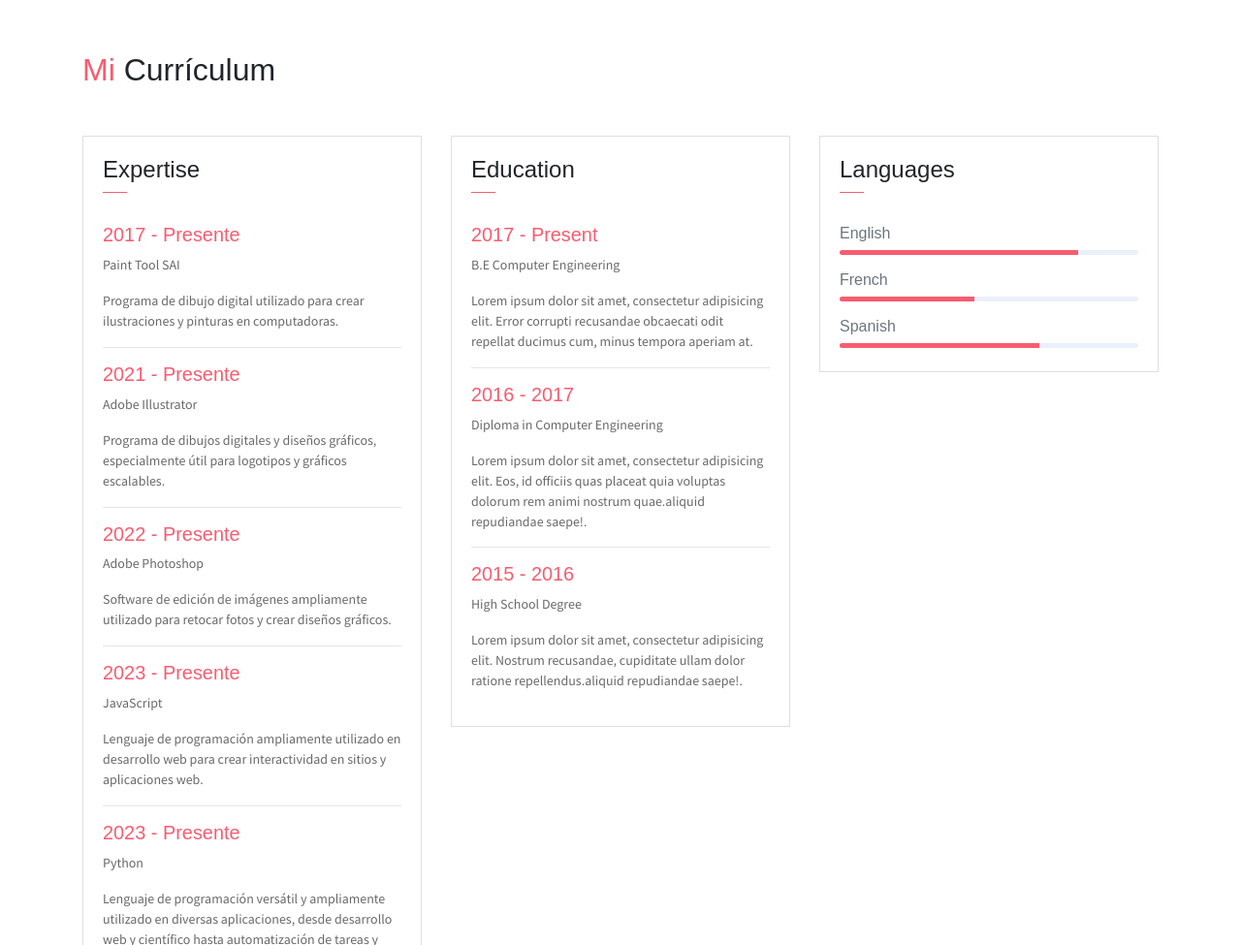
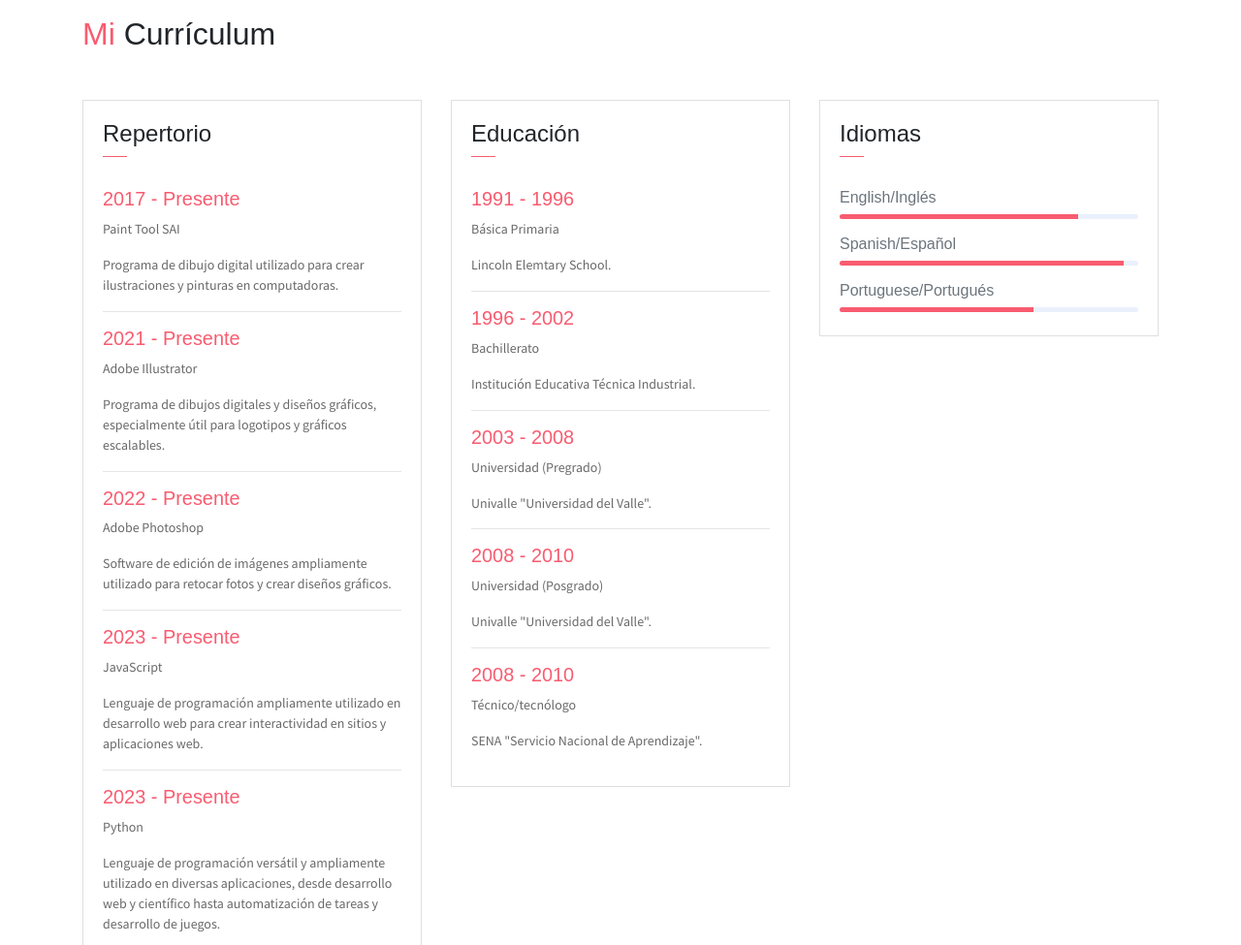
Before and after one commit to JuanEraso23/Curriculum, a website: page public_html/index.html in a window 1280 px wide. Shown: the part 1340-2315 px from the top of the page at 97% size. Drawn offline with Linux system fonts and the light colour scheme; some packages are replaced by stand-ins of ours.

Commit message:
Los miniapartados de Educación e Idiomas fueron editados

```diff
--- a/public_html/index.html
+++ b/public_html/index.html
@@ -103,7 +103,6 @@
                     <div class="col-1 text-danger pt-1"><i class="ti-stats-up icon-lg"></i></div>
                     <div class="col-10 ml-auto mr-3">
                         <h6>Desarrollador WEB</h6>
-                        <p class="subtitle">Pseint</p>
                         <p class="subtitle">JavaScript</p>
                         <p class="subtitle">Python</p>
                         <p class="subtitle">HTML</p>
@@ -124,7 +123,7 @@
                     <div class="card">
                        <div class="card-header">
                             <div class="mt-2">
-                                <h4>Expertise</h4>
+                                <h4>Repertorio</h4>
                                 <span class="line"></span>
                             </div>
                         </div>
@@ -163,23 +162,30 @@
                     <div class="card">
                        <div class="card-header">
                             <div class="mt-2">
-                                <h4>Education</h4>
+                                <h4>Educación</h4>
                                 <span class="line"></span>
                             </div>
                         </div>
                         <div class="card-body">
-                            <h6 class="title text-danger">2017 - Present</h6>
-                            <P>B.E Computer Engineering</P>
-                            <P class="subtitle">Lorem ipsum dolor sit amet, consectetur adipisicing elit. Error corrupti recusandae obcaecati odit repellat ducimus cum, minus tempora aperiam at.</P>
+                            <h6 class="title text-danger">1991 - 1996</h6>
+                            <P>Básica Primaria</P>
+                            <P class="subtitle">Lincoln Elemtary School.</P>
                             <hr>
-                            <h6 class="title text-danger">2016 - 2017</h6>
-                            <P>Diploma in Computer Engineering</P>
-                            <P class="subtitle">Lorem ipsum dolor sit amet, consectetur adipisicing elit. Eos, id officiis quas placeat quia voluptas dolorum rem animi nostrum quae.aliquid repudiandae saepe!.</P>
+                            <h6 class="title text-danger">1996 - 2002</h6>
+                            <P>Bachillerato</P>
+                            <P class="subtitle">Institución Educativa Técnica Industrial.</P>
                             <hr>
-                            <h6 class="title text-danger">2015 - 2016</h6>
-                            <P>High School Degree</P>
-                            <P class="subtitle">Lorem ipsum dolor sit amet, consectetur adipisicing elit. Nostrum recusandae, cupiditate ullam dolor ratione repellendus.aliquid repudiandae saepe!.</P>
-
+                            <h6 class="title text-danger">2003 - 2008</h6>
+                            <P>Universidad (Pregrado)</P>
+                            <P class="subtitle">Univalle "Universidad del Valle".</P>
+                            <hr>
+                            <h6 class="title text-danger">2008 - 2010</h6>
+                            <P>Universidad (Posgrado)</P>
+                            <P class="subtitle">Univalle "Universidad del Valle".</P>
+                            <hr>
+                            <h6 class="title text-danger">2008 - 2010</h6>
+                            <P>Técnico/tecnólogo</P>
+                            <P class="subtitle">SENA "Servicio Nacional de Aprendizaje".</P>
                         </div>
                     </div>
                 </div>
@@ -187,22 +193,22 @@
                     <div class="card">
                        <div class="card-header">
                             <div class="pull-left">
-                                <h4 class="mt-2">Languages</h4>
+                                <h4 class="mt-2">Idiomas</h4>
                                 <span class="line"></span>
                             </div>
                         </div>
                         <div class="card-body pb-2">
-                           <h6>English</h6>
+                           <h6>English/Inglés</h6>
                             <div class="progress mb-3">
                                 <div class="progress-bar bg-danger" role="progressbar" style="width: 80%" aria-valuenow="25" aria-valuemin="0" aria-valuemax="100"></div>
                             </div>
-                            <h6>French</h6>
+                            <h6>Spanish/Español</h6>
                             <div class="progress mb-3">
-                                <div class="progress-bar bg-danger" role="progressbar" style="width: 45%" aria-valuenow="25" aria-valuemin="0" aria-valuemax="100"></div>
+                                <div class="progress-bar bg-danger" role="progressbar" style="width: 95%" aria-valuenow="25" aria-valuemin="0" aria-valuemax="100"></div>
                             </div>
-                            <h6>Spanish</h6>
+                            <h6>Portuguese/Portugués</h6>
                             <div class="progress mb-3">
-                                <div class="progress-bar bg-danger" role="progressbar" style="width: 67%" aria-valuenow="50" aria-valuemin="0" aria-valuemax="100"></div>
+                                <div class="progress-bar bg-danger" role="progressbar" style="width: 65%" aria-valuenow="50" aria-valuemin="0" aria-valuemax="100"></div>
                             </div>
                         </div>
                     </div>
```
